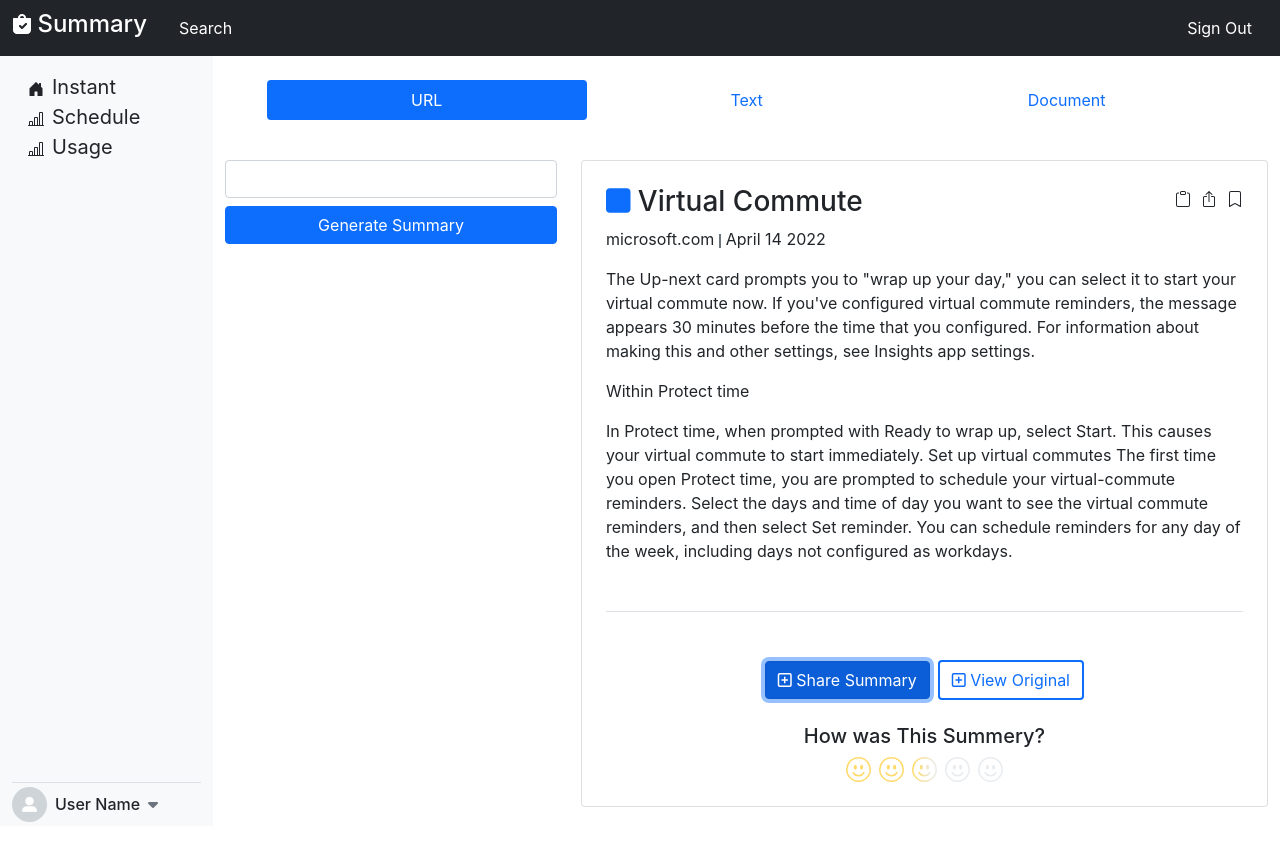
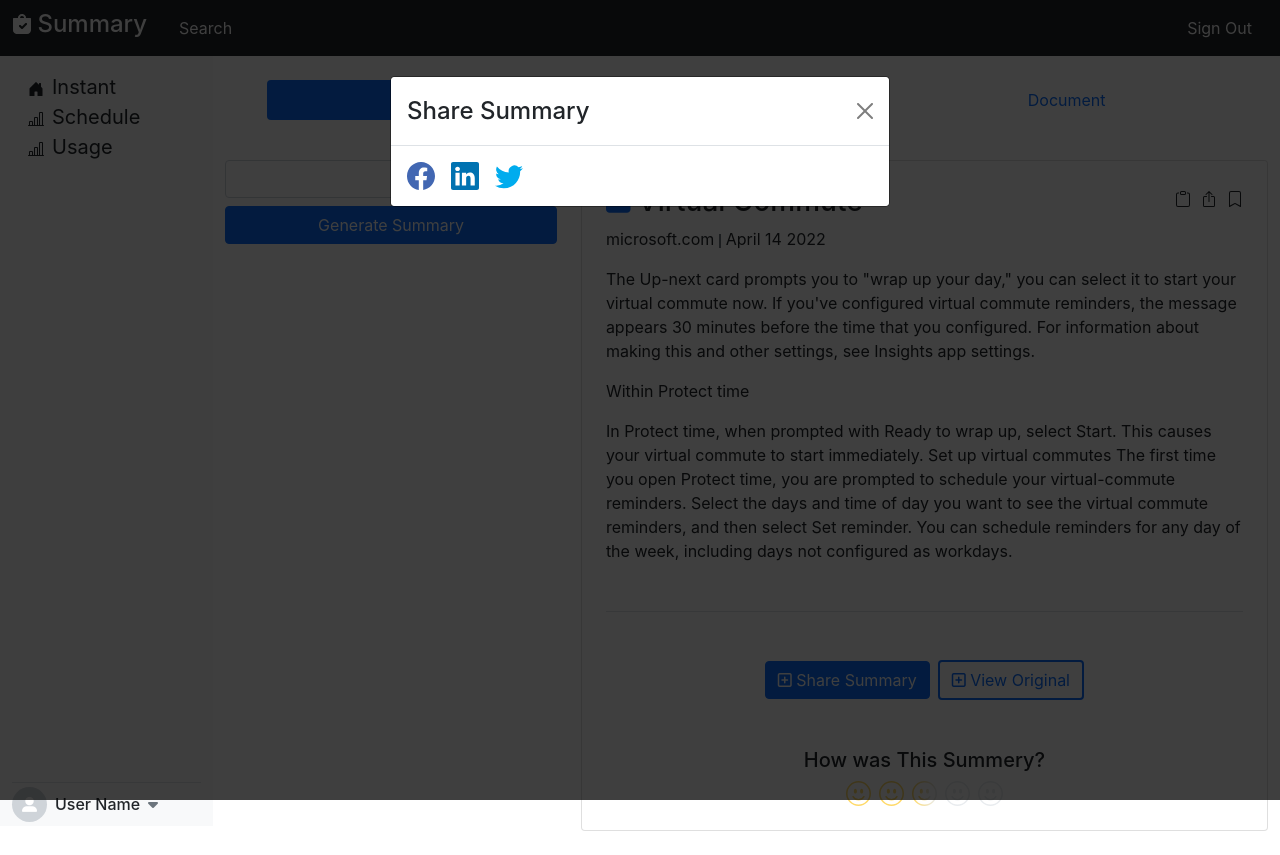
Before and after one commit to rifatjahan823/figma-conversion, a React (Create React App) app: page / in a window 1280 px wide. Both pictures are taken after a click on the button "Share Summary". Before the commit the page ends 831 px from the top, so only its background shows below. Built offline with nearby package versions, Linux system fonts and the light colour scheme.

Commit message:
add modal

```diff
--- a/src/pages/Home.jsx
+++ b/src/pages/Home.jsx
@@ -1,11 +1,13 @@
 import React, { useState } from 'react';
 import { Link } from 'react-router-dom';
-import { Collapse, Container, Nav, Navbar, Tab, Tabs } from 'react-bootstrap';
+import { Button, Container, Modal, Nav, Navbar, Tab, Tabs } from 'react-bootstrap';
 import logo from "../../src/Vector.png";
-import { BsEmojiSmile,BsEmojiAngry,BsEmojiHeartEyes,BsClipboard,BsBoxArrowUp,BsBookmark,BsHouseDoorFill,BsBarChartLine,} from "react-icons/bs";
+import { BsEmojiSmile,BsEmojiAngry,BsEmojiHeartEyes,BsClipboard,BsBoxArrowUp,BsBookmark,BsHouseDoorFill,BsBarChartLine,BsFacebook,BsLinkedin,BsTwitter} from "react-icons/bs";
 const Home = () => {
-// ----------for Collapse----------
-    const [open,setOPen]=useState(false)
+// ----------for Modal----------
+const [show, setShow] = useState(false);
+const handleClose = () => setShow(false);
+const handleShow = () => setShow(true);
     return (
       <div className=''>
         <div className=''>
@@ -110,11 +112,20 @@
                         </div>
                         <div className='border-bottom my-5'></div>
                        <div className='text-center mt-5'>
-                       <button className='comment-bt-1 btn btn-primary me-2'aria-controls='collapse' onClick={()=>setOPen(!open)}> <i class="fa-regular fa-square-plus"></i> Share Summary</button>
+                       <button type="button" className='comment-bt-1 btn btn-primary me-2'onClick={handleShow}> <i class="fa-regular fa-square-plus"></i> Share Summary</button>
+                       {/* <!-- Modal --> */}
+                       <Modal className='mt-5' show={show} onHide={handleClose}>
+                             <Modal.Header  closeButton>
+                            <Modal.Title>Share Summary</Modal.Title>
+                            </Modal.Header>
+                            <Modal.Body >
+                            <BsFacebook className='me-3 fs-3' style={{color:"#4267B2"}}/>
+                            <BsLinkedin className='fs-3' style={{color:'#0072b1'}}/>
+                            <BsTwitter className='ms-3 fs-3'style={{color:'#00acee '}}/>
+                            </Modal.Body>
+                        </Modal>
                         <button className='comment-bt-2 btn border border-2 border-primary text-primary '><i class="fa-regular fa-square-plus"></i> View Original</button>
-                        {/* ------collapse---------- */}
-                        <Collapse in={open}>
-                        <div className=' w-50 mx-auto mt-4 r' id="collapse">
+                        <div className=' w-50 mx-auto mt-5'>
                         <h5 className=''>How was This Summery?</h5>
                         < BsEmojiSmile  style={{fontSize:'25px',color:"#FFDA6A"}}/>
                         < BsEmojiSmile className='mx-2' style={{fontSize:'25px',color:"#FFDA6A"}}/>
@@ -129,7 +140,6 @@
                         < BsEmojiSmile className='mx-2'style={{fontSize:'25px',color:"#E9ECEF"}}/>
                         < BsEmojiSmile style={{fontSize:'25px',color:"#E9ECEF"}}/>
                        </div>
-                       </Collapse>
                        </div>
                     </div>
                 </div>
@@ -172,16 +182,24 @@
                         </div>
                         <div className='border-bottom my-5'></div>
                         <div className='text-center mt-5'>
-                       <button className='comment-bt-1 btn btn-primary me-2'aria-controls='collapse' onClick={()=>setOPen(!open)}> <i class="fa-regular fa-square-plus"></i> Share Summary</button>
+                       <button className='comment-bt-1 btn btn-primary me-2'onClick={handleShow} > <i class="fa-regular fa-square-plus"></i> Share Summary</button>
+                         {/* <!-- Modal --> */}
+                         <Modal className='mt-5' show={show} onHide={handleClose}>
+                             <Modal.Header  closeButton>
+                            <Modal.Title>Share Summary</Modal.Title>
+                            </Modal.Header>
+                            <Modal.Body >
+                            <BsFacebook className='me-3 fs-3' style={{color:"#4267B2"}}/>
+                            <BsLinkedin className='fs-3' style={{color:'#0072b1'}}/>
+                            <BsTwitter className='ms-3 fs-3'style={{color:'#00acee '}}/>
+                            </Modal.Body>
+                        </Modal>
                         <button className='comment-bt-2 btn border border-2 border-primary text-primary '><i class="fa-regular fa-square-plus"></i> View Original</button>
-                        {/* ------collapse---------- */}
-                        <Collapse in={open}>
-                        <div className=' w-50  mx-auto mt-4' id="collapse">
+                        <div className=' w-50  mx-auto mt-5' >
                         <h5 >How was This Summery?</h5>
                           <BsEmojiAngry style={{fontSize:"25px"}}/>
                           <BsEmojiHeartEyes style={{fontSize:"25px",marginLeft:"25px"}}/>
                        </div>
-                       </Collapse>
                        </div>
                     </div>
                 </div>
```
